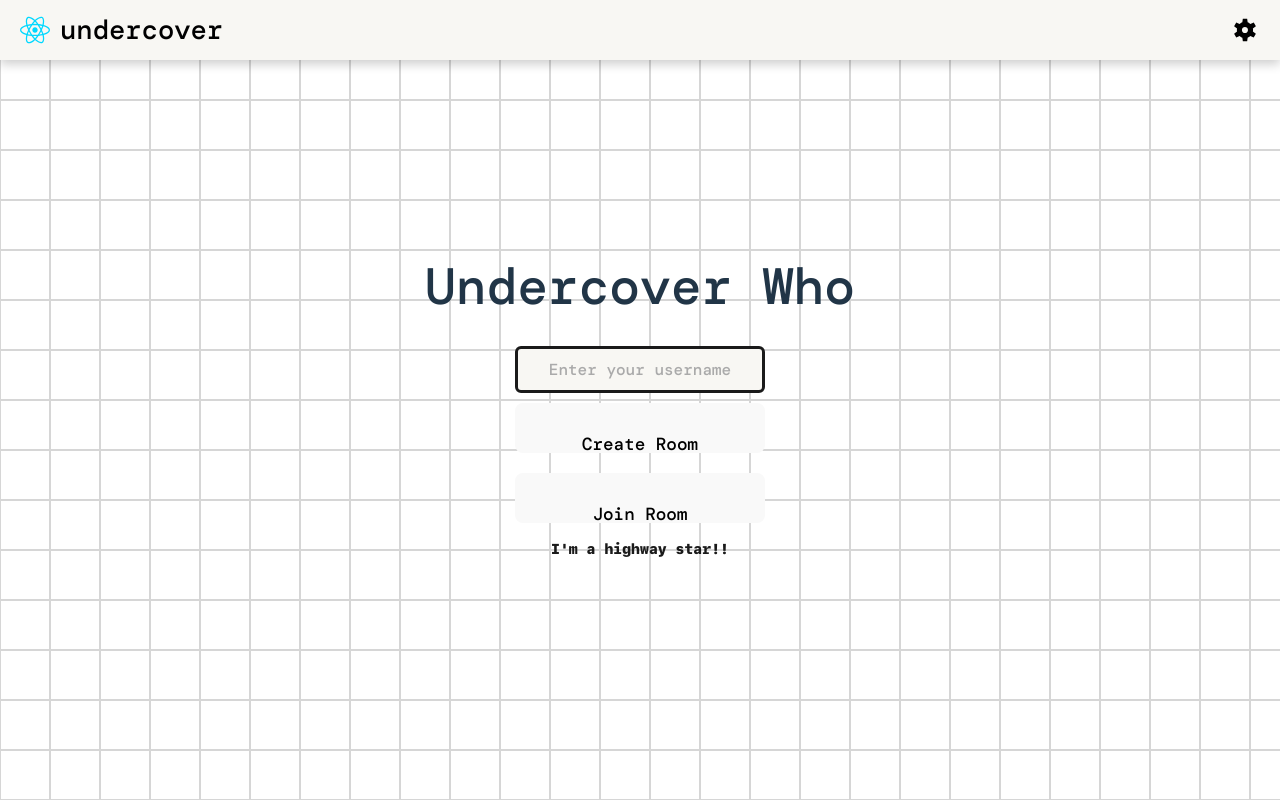
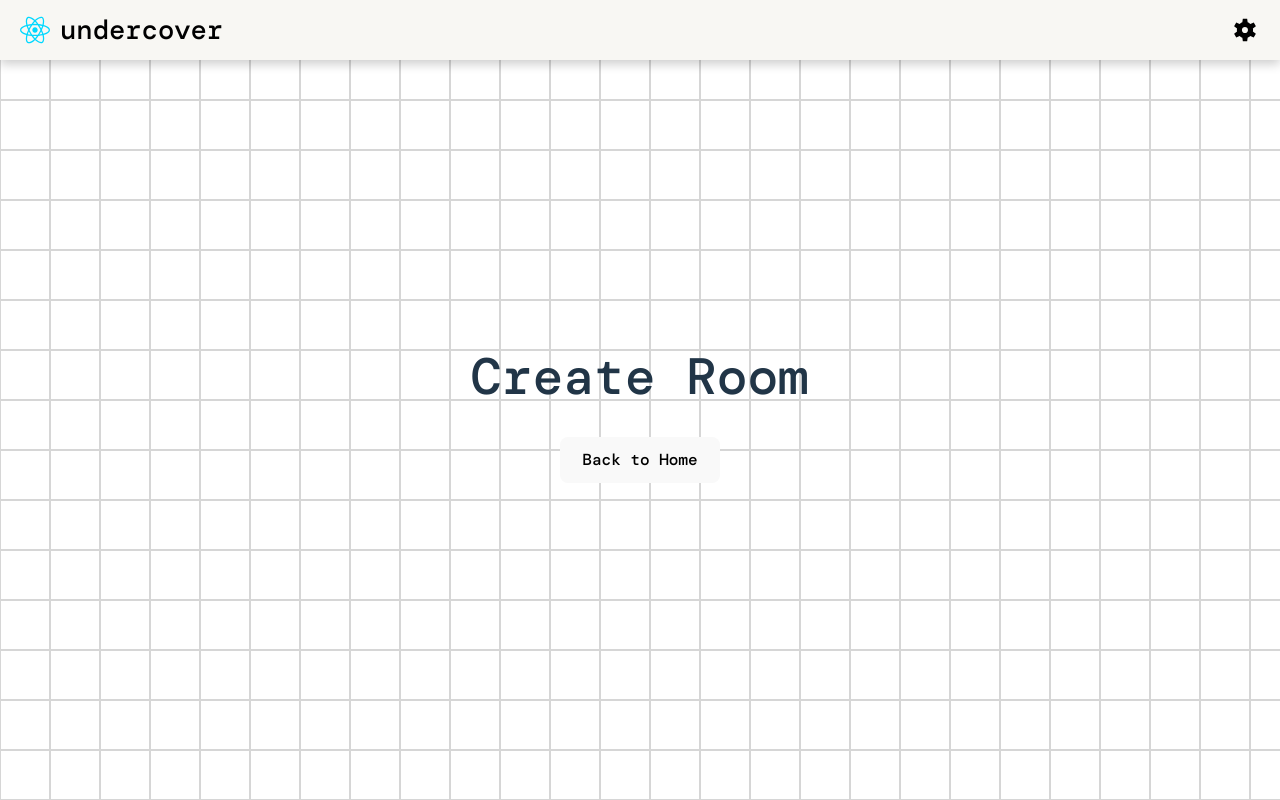
Before and after one commit to bbeetlesam/undercover-game, a React (Vite) app in the folder frontend/: page /create-room in a window 1280 px wide. Built offline with nearby package versions, Linux system fonts and the light colour scheme.

Commit message:
refactor: set view router

```diff
--- a/frontend/src/App.jsx
+++ b/frontend/src/App.jsx
@@ -1,14 +1,23 @@
 // App (all components are wrapped in StrictMode at main.jsx)
+import { BrowserRouter as Router, Routes, Route } from "react-router-dom";
 import './App.css'
 
 import Header from './components/Header'
 import HomeView from './components/HomeView'
+import CreateRoomView from './components/CreateRoomView'
+import JoinRoomView from './components/JoinRoomView'
 
 function App() {
     return (
         <>
             <Header />
-            <HomeView />
+            <Router>
+                <Routes>
+                    <Route path="/" element={<HomeView />} />
+                    <Route path="/create-room" element={<CreateRoomView />} />
+                    <Route path="/join-room" element={<JoinRoomView />} />
+                </Routes>
+            </Router>
         </>
     )
 }
```
